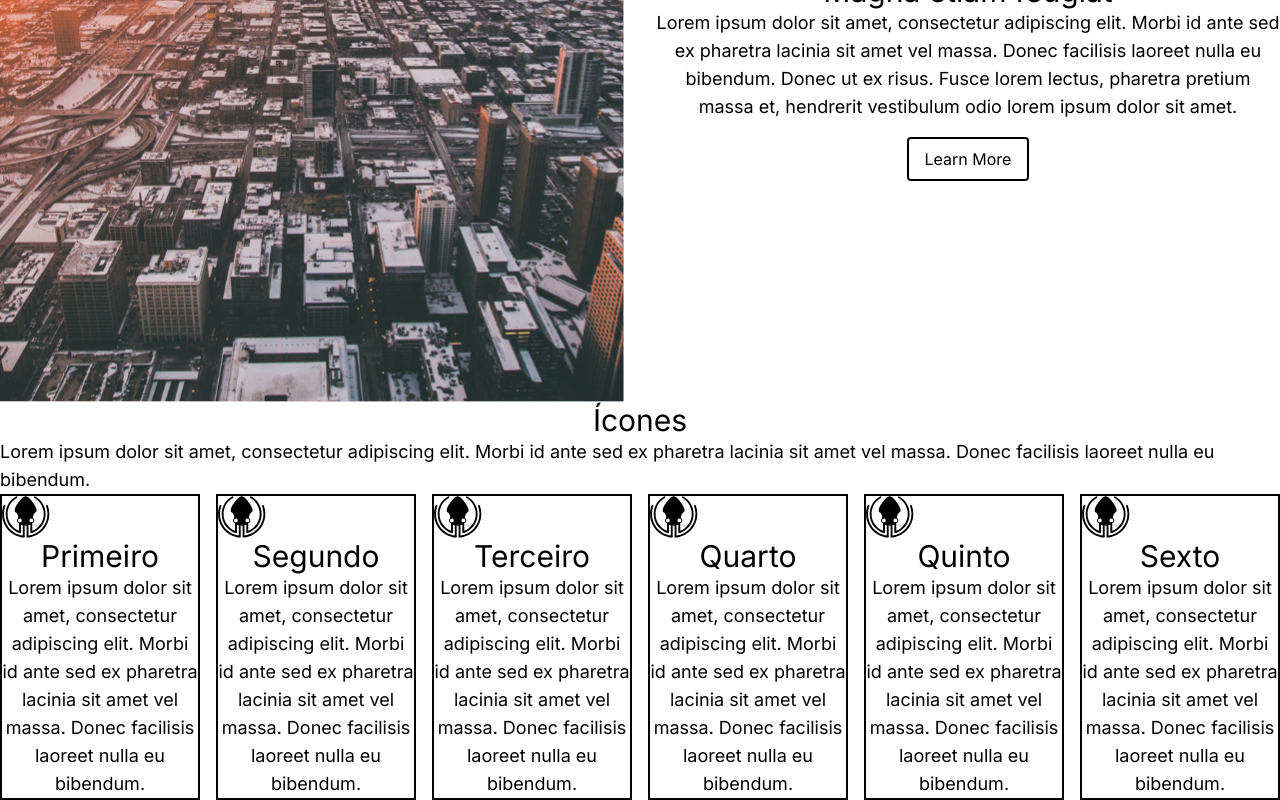
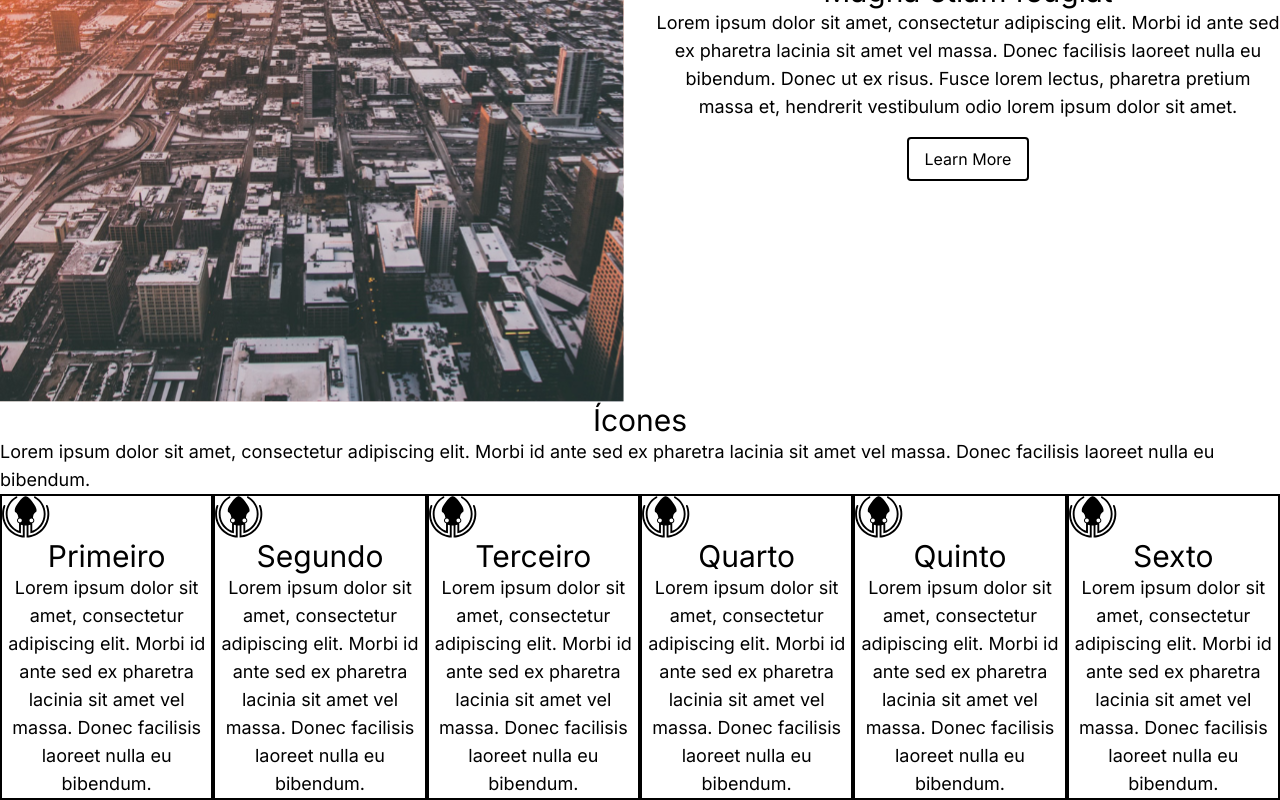
Before and after one commit to uWaanted/provads, a Next.js app: page / in a window 1280 px wide. Shown: the part 2302-3102 px from the top of the page. Built offline with nearby package versions, Linux system fonts and the light colour scheme.

Commit message:
flex-wrap

```diff
--- a/app/components/Icones.tsx
+++ b/app/components/Icones.tsx
@@ -7,7 +7,7 @@ export default function Icones() {
           Lorem ipsum dolor sit amet, consectetur adipiscing elit. Morbi id ante sed ex pharetra lacinia sit amet vel massa. Donec facilisis laoreet nulla eu bibendum.
         </p>
       </div>
-      <div className="md:flex md:space-x-4">
+      <div className="md:flex flex-wrap">
 
         <section className="border-2 border-black md:flex-1 w-1/2">
         <div className="text-center">
```
